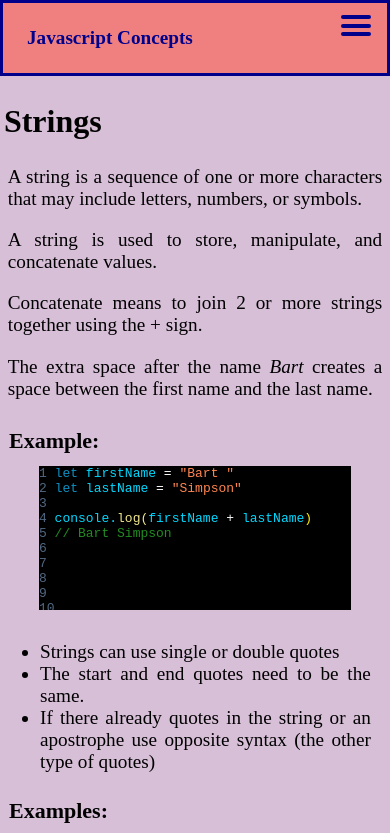
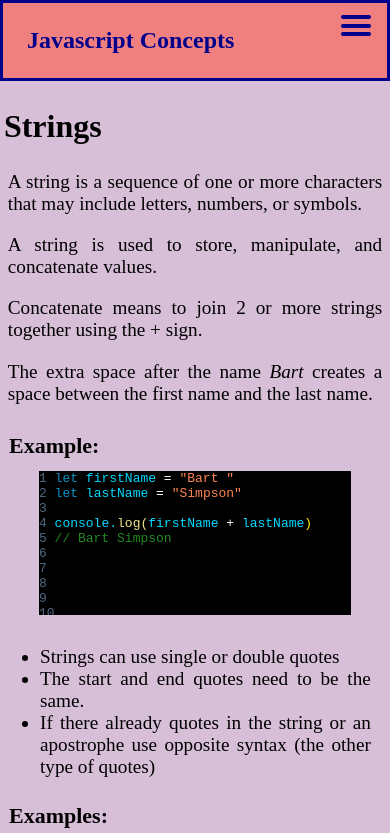
Before and after one commit to Dana1257/technical-documentation-page, a plain HTML site: page index.html in a window 390 px wide. Shown: the top 833 px of the page. Drawn offline with Linux system fonts and the light colour scheme.

Commit message:
Style the media query for devices that have a min-width of 320px.Remove the font-size styling and add a title styling

```diff
--- a/styles.css
+++ b/styles.css
@@ -192,12 +192,11 @@ ul li{
 }
 
 @media (min-width:320px){
+     .title{
+        font-size:1.5rem;
+     }
 
-   /*.font-size{
-       font-size:1.7rem;
-   }*/
-
-   .long-example{
+    .long-example{
        font-size:1.2rem;
    }
      }
```
